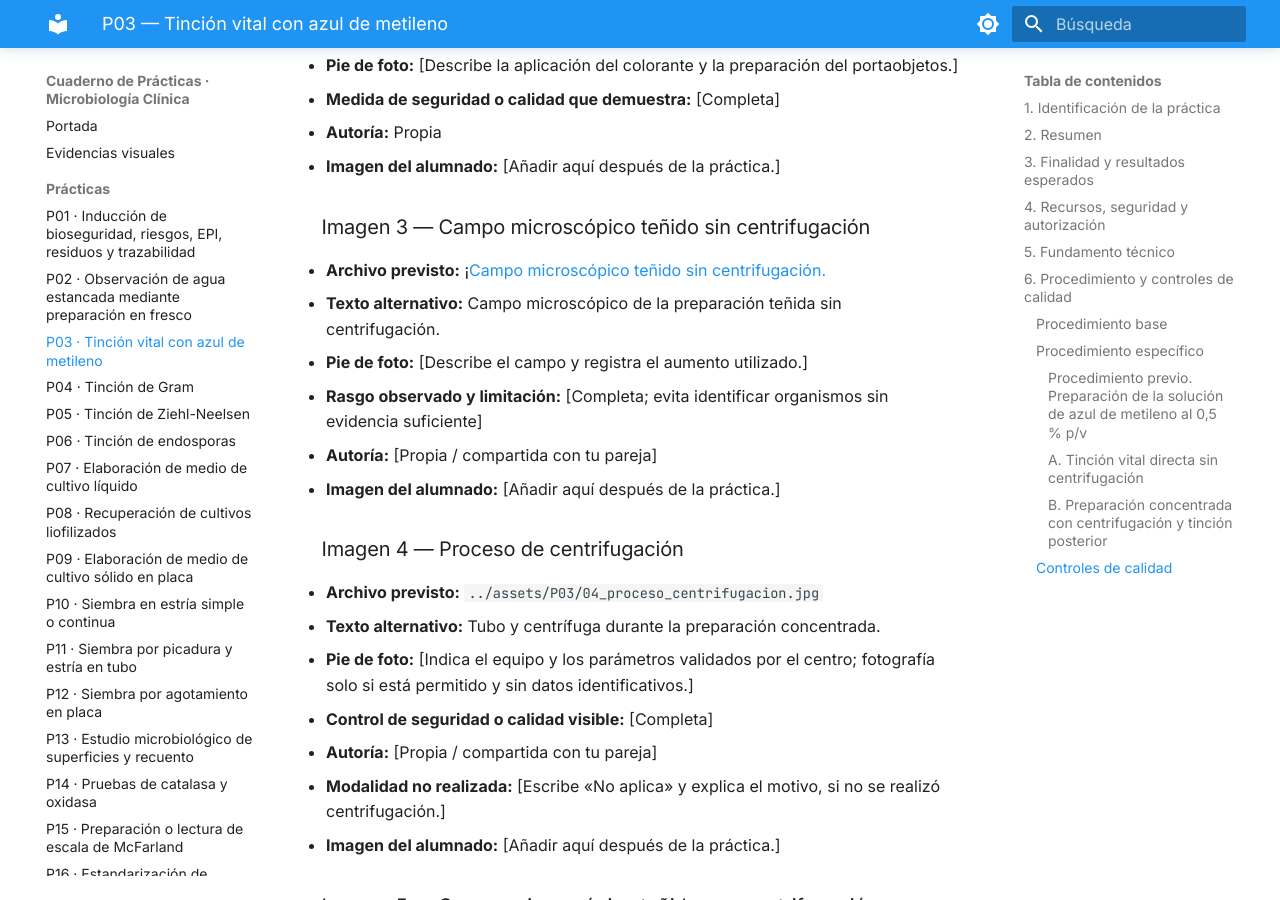
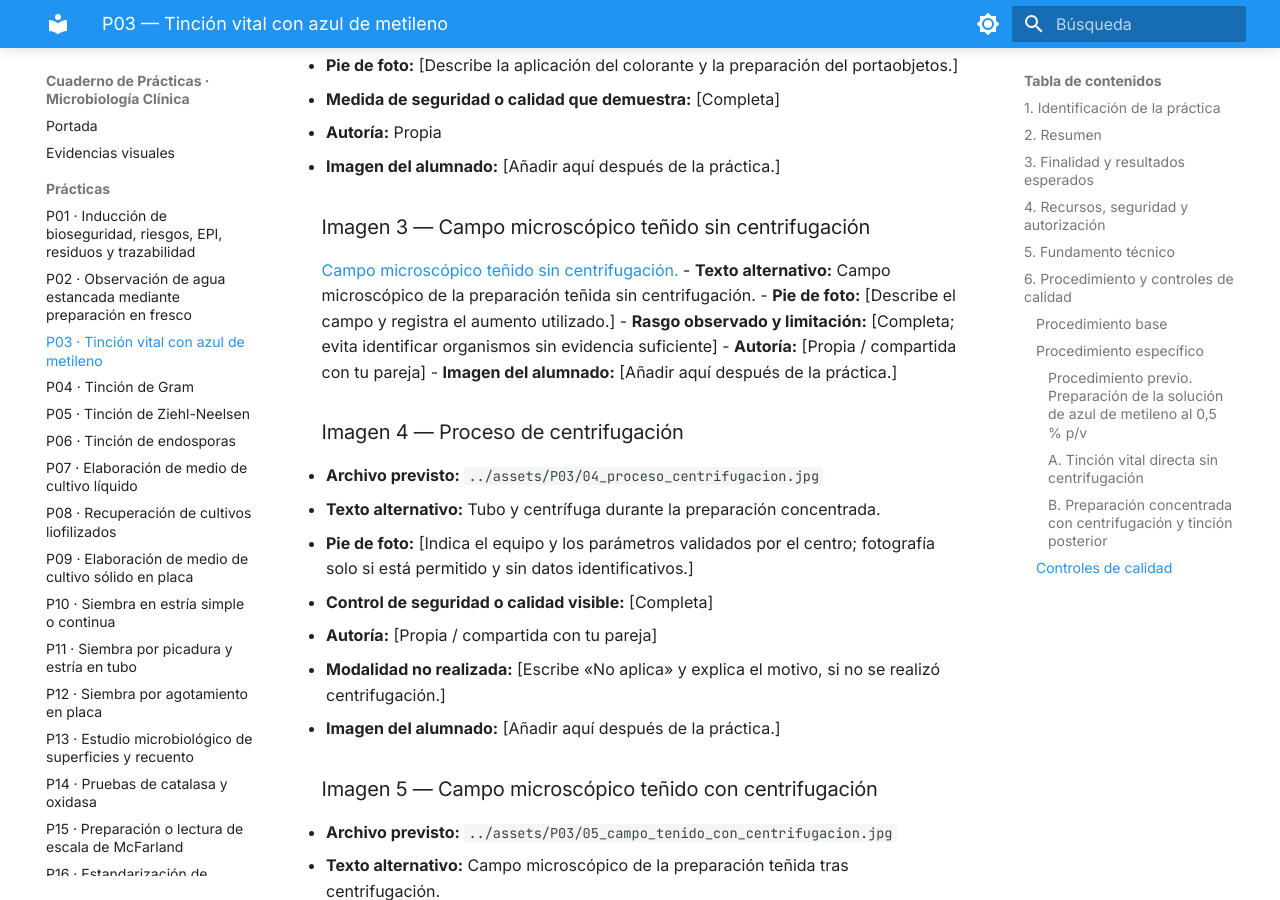
Before and after one commit to Rebeca-hubb/Cuaderno-Pr-cticas-Microbiolog-a-Rebeca-Vicho-, an MkDocs documentation site: the page built from docs/practicas/P03_Azul_de_metileno.md, in a window 1280 px wide and 900 px high, scrolled down 11037 px. Built offline with MkDocs 1.6.1 and Material for MkDocs 9.7.7, drawn with Linux system fonts in a browser that asks for light colours.

Commit message:
Update P03_Azul_de_metileno.md

```diff
--- a/docs/practicas/P03_Azul_de_metileno.md
+++ b/docs/practicas/P03_Azul_de_metileno.md
@@ -231,7 +231,7 @@ Resume qué aportó la tinción a la observación y qué información debe inter
 
 ### Imagen 3 — Campo microscópico teñido sin centrifugación
 
-- **Archivo previsto:** ¡[Campo microscópico teñido sin centrifugación.](../assets/P03/03_campo_tenido_sin_centrifugacion.jpg)
+[Campo microscópico teñido sin centrifugación.](../assets/P03/03_campo_tenido_sin_centrifugacion.jpg)
 - **Texto alternativo:** Campo microscópico de la preparación teñida sin centrifugación.
 - **Pie de foto:** [Describe el campo y registra el aumento utilizado.]
 - **Rasgo observado y limitación:** [Completa; evita identificar organismos sin evidencia suficiente]
```
